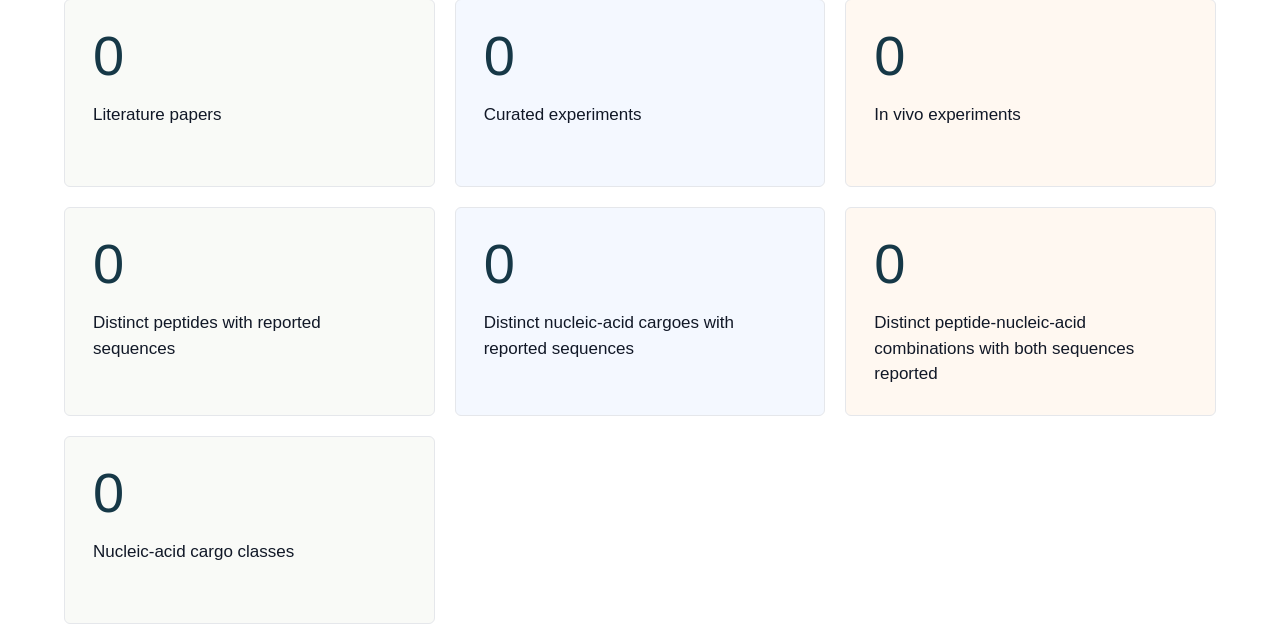
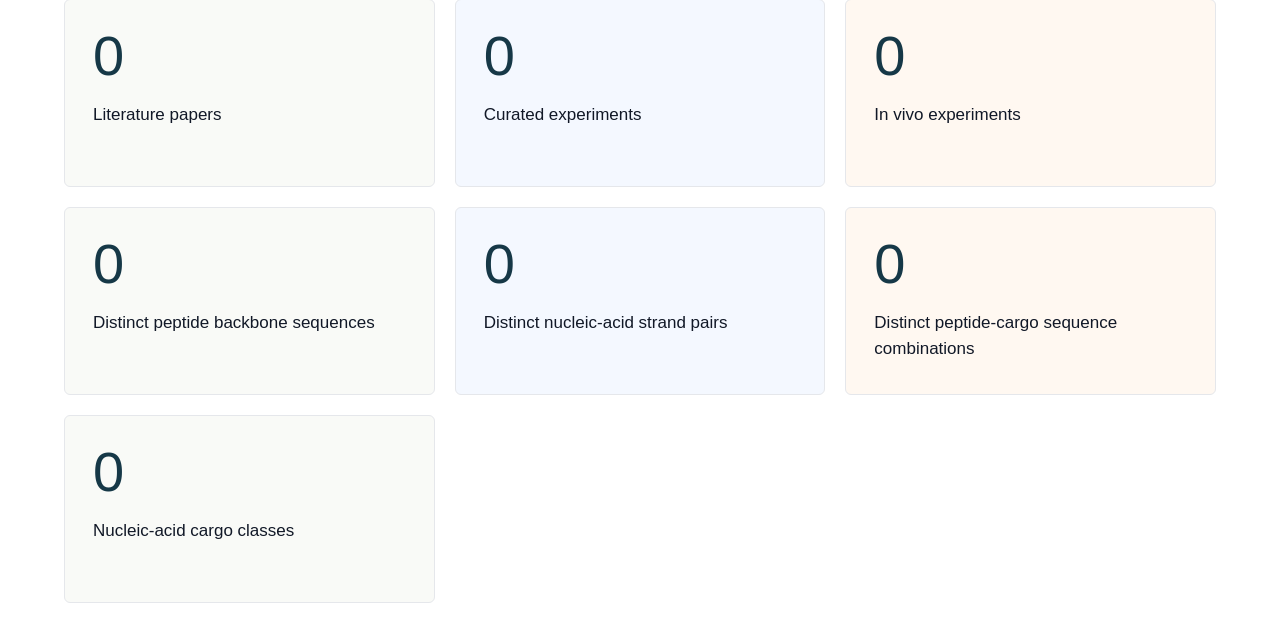
Before and after one commit to shakhawath/peprna-db, a Django app: page / in a window 1280 px wide; the page is wider, and only the part inside the window is pictured. Shown: the part 770-1397 px from the top of that part. Run offline with Django 5.2, Linux system fonts and the light colour scheme; data that the repository does not hold is empty.

Commit message:
Update dataset and sequence-only homepage stats

```diff
--- a/core/templates/core/about.html
+++ b/core/templates/core/about.html
@@ -11,7 +11,7 @@
 
     <h2>What is included</h2>
     <p>Each experiment record is linked to one paper and one peptide. Multiple experiments can come from the same paper, and multiple experiments can reuse the same peptide.</p>
-    <p>The database currently contains 2,582 curated experiment records across 509 publications, linked to 1,844 peptide systems with sequence information spanning eleven nucleic-acid cargo classes. To filter by cargo type, use the <a href="{% url 'browse' %}">Browse page</a>. Records include literature metadata, peptide identifiers and sequences, peptide modifications and noncanonical residues, nucleic-acid sequences and cargo information, formulation and concentration fields, biological model information, delivery evidence labels, outcome measurements, and curation notes where applicable.</p>
+    <p>The database currently contains 2,582 curated experiment records across 509 publications, linked to 1,069 distinct peptide backbone sequences spanning eleven nucleic-acid cargo classes. To filter by cargo type, use the <a href="{% url 'browse' %}">Browse page</a>. Records include literature metadata, peptide identifiers and sequences, peptide modifications and noncanonical residues, nucleic-acid sequences and cargo information, formulation and concentration fields, biological model information, delivery evidence labels, outcome measurements, and curation notes where applicable.</p>
 
     <h2>Data curation workflow</h2>
     <p>PepRNA-DB was generated using a combined LLM-assisted and manual curation workflow.</p>
--- a/core/templates/core/home.html
+++ b/core/templates/core/home.html
@@ -61,15 +61,15 @@
         </div>
         <div class="stat-card">
             <p class="stat-value">{{ stats.sequence_peptide_system_count }}</p>
-            <p class="stat-label">Distinct peptides with reported sequences</p>
+            <p class="stat-label">Distinct peptide backbone sequences</p>
         </div>
         <div class="stat-card stat-card--blue">
             <p class="stat-value">{{ stats.rna_system_count }}</p>
-            <p class="stat-label">Distinct nucleic-acid cargoes with reported sequences</p>
+            <p class="stat-label">Distinct nucleic-acid strand pairs</p>
         </div>
         <div class="stat-card stat-card--orange">
             <p class="stat-value">{{ stats.peptide_rna_system_count }}</p>
-            <p class="stat-label">Distinct peptide-nucleic-acid combinations with both sequences reported</p>
+            <p class="stat-label">Distinct peptide-cargo sequence combinations</p>
         </div>
         <div class="stat-card">
             <p class="stat-value">{{ stats.cargo_class_count }}</p>
--- a/core/views.py
+++ b/core/views.py
@@ -34,6 +34,10 @@ def normalized_signature_part(value):
     if value is None:
         return ""
     return " ".join(str(value).strip().split())
+
+
+def normalized_sequence_part(value):
+    return normalized_signature_part(value).upper()
 
 
 SEQUENCE_PLACEHOLDERS = {
@@ -77,6 +81,14 @@ def peptide_signature(experiment):
     )
 
 
+def peptide_backbone_sequence_signature(experiment):
+    return normalized_sequence_part(experiment.peptide.peptide_backbone_clean)
+
+
+def has_peptide_backbone_sequence(experiment):
+    return has_real_sequence_text(experiment.peptide.peptide_backbone_clean)
+
+
 def has_peptide_sequence_information(experiment):
     peptide = experiment.peptide
     return any(
@@ -98,6 +110,20 @@ def rna_signature(experiment):
         normalized_signature_part(experiment.sense_strand),
         normalized_signature_part(experiment.antisense_strand),
         normalized_signature_part(experiment.rna_modifications),
+    )
+
+
+def nucleic_acid_strand_signature(experiment):
+    return (
+        normalized_sequence_part(experiment.sense_strand),
+        normalized_sequence_part(experiment.antisense_strand),
+    )
+
+
+def has_nucleic_acid_strand_information(experiment):
+    return (
+        has_real_sequence_text(experiment.sense_strand)
+        or has_real_sequence_text(experiment.antisense_strand)
     )
 
 
@@ -155,27 +181,26 @@ def home(request):
     experiments = list(
         Experiment.objects.select_related("peptide").all()
     )
-    sequence_informed_peptide_experiments = [
-        experiment for experiment in experiments if has_peptide_sequence_information(experiment)
+    peptide_backbone_sequences = {
+        peptide_backbone_sequence_signature(experiment)
+        for experiment in experiments
+        if has_peptide_backbone_sequence(experiment)
+    }
+    strand_informed_experiments = [
+        experiment for experiment in experiments if has_nucleic_acid_strand_information(experiment)
     ]
-    peptide_systems = {
-        peptide_signature(experiment) for experiment in sequence_informed_peptide_experiments
+    nucleic_acid_sequences = {
+        nucleic_acid_strand_signature(experiment)
+        for experiment in strand_informed_experiments
     }
-    sequence_informed_experiments = [
-        experiment for experiment in experiments if has_rna_sequence_information(experiment)
-    ]
-    rna_systems = {
-        signature
-        for experiment in sequence_informed_experiments
-        for signature in [rna_signature(experiment)]
-        if any(signature)
-    }
-    peptide_rna_systems = {
-        (peptide_signature(experiment), rna_signature(experiment))
+    peptide_cargo_sequence_combinations = {
+        (
+            peptide_backbone_sequence_signature(experiment),
+            nucleic_acid_strand_signature(experiment),
+        )
         for experiment in experiments
-        if has_peptide_sequence_information(experiment)
-        and has_rna_sequence_information(experiment)
-        if any(rna_signature(experiment))
+        if has_peptide_backbone_sequence(experiment)
+        and has_nucleic_acid_strand_information(experiment)
     }
     cargo_class_count = len(
         {
@@ -188,12 +213,12 @@ def home(request):
     )
     stats = {
         "experiment_count": len(experiments),
-        "peptide_count": len(peptide_systems),
+        "peptide_count": len(peptide_backbone_sequences),
         "paper_count": Paper.objects.count(),
         "in_vivo_count": sum(1 for experiment in experiments if experiment.in_vivo_flag is True),
-        "sequence_peptide_system_count": len(peptide_systems),
-        "rna_system_count": len(rna_systems),
-        "peptide_rna_system_count": len(peptide_rna_systems),
+        "sequence_peptide_system_count": len(peptide_backbone_sequences),
+        "rna_system_count": len(nucleic_acid_sequences),
+        "peptide_rna_system_count": len(peptide_cargo_sequence_combinations),
         "cargo_class_count": cargo_class_count,
     }
     return render(request, "core/home.html", {"stats": stats})
```
Also changed, not shown: 1 other file.
